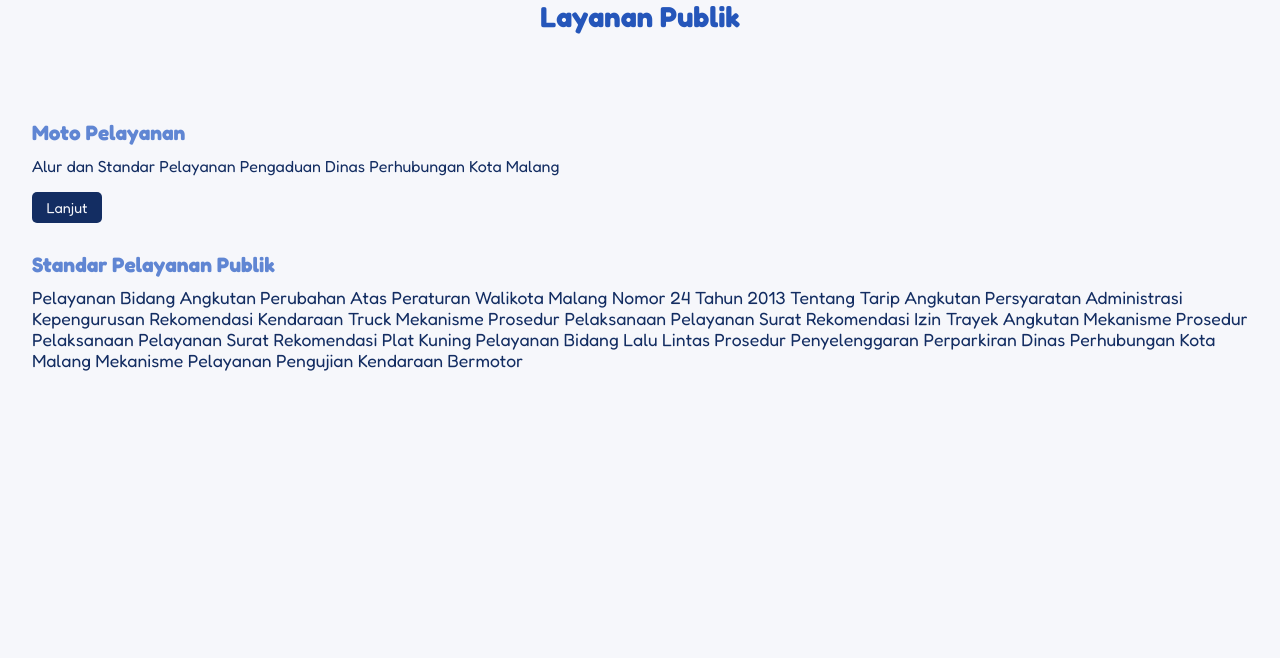
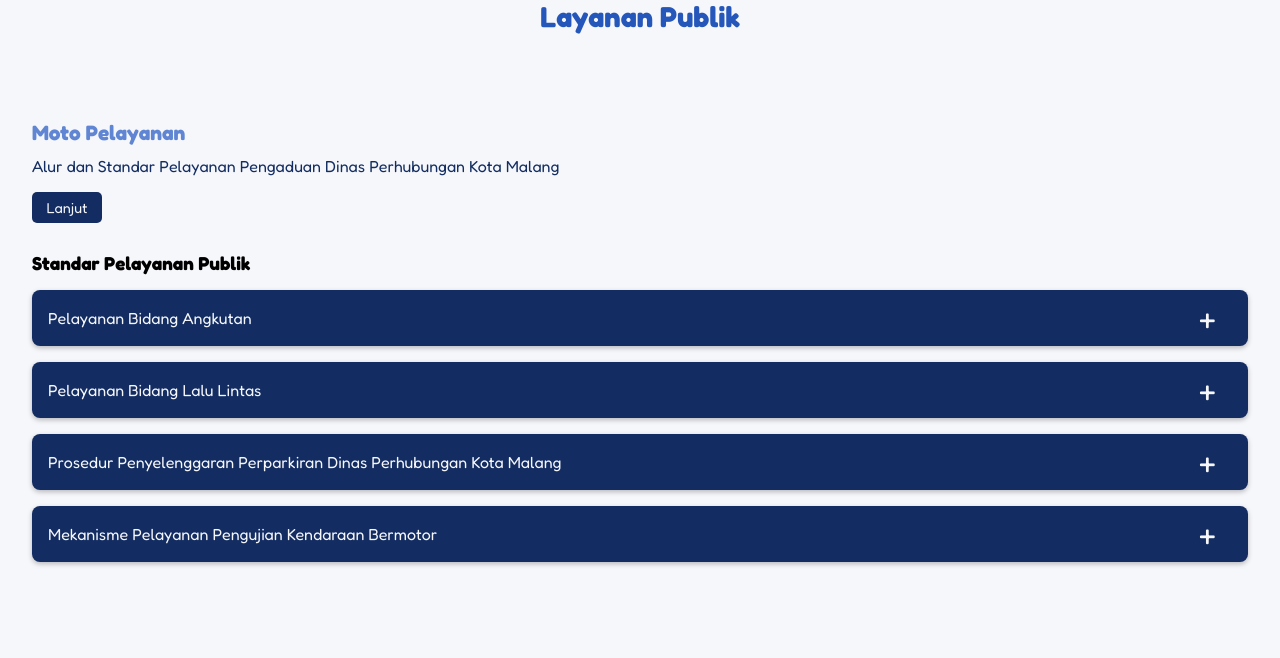
Before and after one commit to mochfarrel06/dishub, a PHP site: page / in a window 1280 px wide. Shown: the part 2280-2938 px from the top of the page. Before the commit the page ends 2651 px from the top, so only its background shows below. Run offline with PHP 8.4, Linux system fonts and the light colour scheme.

Commit message:
menambahkan style

```diff
--- a/css/style.css
+++ b/css/style.css
@@ -256,19 +256,53 @@
   margin-bottom: 2em;
 }
 
-.layanan .layanan-left .standar h3 {
-  font-size: 1.3em;
-  color: var(--blue-two);
-  margin-bottom: 0.5em;
+.layanan .layanan-left .accordion {
+  width: 100%;
 }
 
-.layanan .layanan-left .standar a {
-  color: var(--text-color);
-  font-size: 1.1em;
+.layanan .layanan-left .accordion a {
+  color: var(--blue-four);
 }
 
-.layanan .layanan-left .standar a:hover {
-  color: var(--blue-one);
+.layanan .layanan-left .accordion .accordion-item {
+  background-color: #132d62;
+  color: var(--blue-four);
+  margin: 1em 0;
+  border-radius: 0.5em;
+  box-shadow: 0 2px 5px rgba(0, 0, 0, 0.25);
 }
 
+.layanan .layanan-left .accordion .accordion-item .accordion-item-header {
+  padding: 0.5rem 3rem 0.5rem 1rem;
+  min-height: 3.5rem;
+  line-height: 1.25rem;
+  display: flex;
+  align-items: center;
+  position: relative;
+  cursor: pointer;
+}
+
+.layanan .layanan-left .accordion .accordion-item .accordion-item-header::after {
+  content: '\002B';
+  font-size: 2em;
+  position: absolute;
+  right: 1em;
+}
+
+.layanan .layanan-left .accordion .accordion-item .accordion-item-header.active::after {
+  content: '\2212';
+}
+
+.layanan .layanan-left .accordion .accordion-item .accordion-item-body {
+  max-height: 0;
+  overflow: hidden;
+  transition: max-height 0.2s ease-out;
+}
+
+.layanan .layanan-left .accordion .accordion-item .accordion-item-body .accordion-item-body-content {
+  padding: 1rem;
+  line-height: 1.5rem;
+  border-top: 1px solid;
+  border-image: linear-gradient(to right, transparent, #34495e, transparent) 1;
+}
 /* Layanan */
--- a/index.html
+++ b/index.html
@@ -102,20 +102,61 @@
             <p>Alur dan Standar Pelayanan Pengaduan Dinas Perhubungan Kota Malang</p>
             <a href="https://dishub.malangkota.go.id/layanan-publik/motto-pelayanan/" target="_blank">Lanjut</a>
           </div>
-          <div class="standar">
+          <div class="accordion">
             <h3>Standar Pelayanan Publik</h3>
+            <div class="accordion-item">
+              <div class="accordion-item-header">
                 <a href="https://dishub.malangkota.go.id/layanan-publik/pelayanan-bidang-angkutan/" target="_blank">Pelayanan Bidang Angkutan</a>
+              </div>
+              <div class="accordion-item-body">
+                <div class="accordion-item-body-content">
                   <a href="https://dishub.malangkota.go.id/layanan-publik/pelayanan-bidang-angkutan/perubahan-atas-peraturan-walikota-malang-nomor-24-tahun-2013-tentang-tarip-angkutan/" target="_blank"
                     >Perubahan Atas Peraturan Walikota Malang Nomor 24 Tahun 2013 Tentang Tarip Angkutan</a
                   >
+                </div>
+                <div class="accordion-item-body-content">
                   <a href="https://dishub.malangkota.go.id/layanan-publik/persyaratan-administrasi-kepengurusan-rekomendasi-kendaraan-truck/" target="_blank">Persyaratan Administrasi Kepengurusan Rekomendasi Kendaraan Truck</a>
+                </div>
+                <div class="accordion-item-body-content">
                   <a href="https://dishub.malangkota.go.id/mekanisme-prosedur-pelaksanaan-pelayanan-surat-rekomendasi-izin-perpindahan-trayek-angkutan-dalam-trayek-2/" target="_blank"
                     >Mekanisme Prosedur Pelaksanaan Pelayanan Surat Rekomendasi Izin Trayek Angkutan</a
                   >
+                </div>
+                <div class="accordion-item-body-content">
                   <a href="https://dishub.malangkota.go.id/mekanisme-prosedur-pelaksanaan-pelayanan-surat-rekomendasi-plat-kuning-2/" target="_blank">Mekanisme Prosedur Pelaksanaan Pelayanan Surat Rekomendasi Plat Kuning</a>
+                </div>
+              </div>
+            </div>
+            <div class="accordion-item">
+              <div class="accordion-item-header">
                 <a href="https://dishub.malangkota.go.id/layanan-publik/pelayanan-bidang-lalu-lintas/" target="_blank">Pelayanan Bidang Lalu Lintas</a>
+              </div>
+              <div class="accordion-item-body">
+                <div class="accordion-item-body-content">
+                  <a href="https://dishub.malangkota.go.id/layanan-publik/pelayanan-bidang-lalu-lintas/" target="_blank">Pelayanan Bidang Lalu Lintas</a>
+                </div>
+              </div>
+            </div>
+            <div class="accordion-item">
+              <div class="accordion-item-header">
                 <a href="https://dishub.malangkota.go.id/layanan-publik/prosedur-penyelenggaraan-perparkiran-dinas-perhubungan-kota-malang/" target="_blank">Prosedur Penyelenggaran Perparkiran Dinas Perhubungan Kota Malang</a>
+              </div>
+              <div class="accordion-item-body">
+                <div class="accordion-item-body-content">
+                  <a href="https://dishub.malangkota.go.id/layanan-publik/prosedur-penyelenggaraan-perparkiran-dinas-perhubungan-kota-malang/" target="_blank">Prosedur Penyelenggaran Perparkiran Dinas Perhubungan Kota Malang</a>
+                </div>
+              </div>
+            </div>
+            <div class="accordion-item">
+              <div class="accordion-item-header">
                 <a href="https://dishub.malangkota.go.id/mekanisme-pelayanan-pengujian-kendaraan-bermotor/" target="_blank">Mekanisme Pelayanan Pengujian Kendaraan Bermotor</a>
+              </div>
+              <div class="accordion-item-body">
+                <div class="accordion-item-body-content">
+                  <a href="https://dishub.malangkota.go.id/mekanisme-pelayanan-pengujian-kendaraan-bermotor/" target="_blank">Mekanisme Pelayanan Pengujian Kendaraan Bermotor</a>
+                </div>
+              </div>
+            </div>
           </div>
         </div>
       </section>
--- a/javascript/script.js
+++ b/javascript/script.js
@@ -6,3 +6,24 @@
   hamburger.classList.toggle('active');
   navbar.classList.toggle('active');
 });
+
+// Faqs
+const accor = document.querySelectorAll('.accordion-item-header');
+
+accor.forEach((accorItems) => {
+  accorItems.addEventListener('click', (event) => {
+    const current = document.querySelector('.accordion-item-header.active');
+    if (current && current !== accorItems) {
+      current.classList.toggle('active');
+      current.nextElementSibling.style.maxHeight = 0;
+    }
+
+    accorItems.classList.toggle('active');
+    const accorbody = accorItems.nextElementSibling;
+    if (accorItems.classList.contains('active')) {
+      accorbody.style.maxHeight = accorbody.scrollHeight + 'px';
+    } else {
+      accorbody.style.maxHeight = 0;
+    }
+  });
+});
```
Lines whose indentation alone changed are shown as unchanged.
